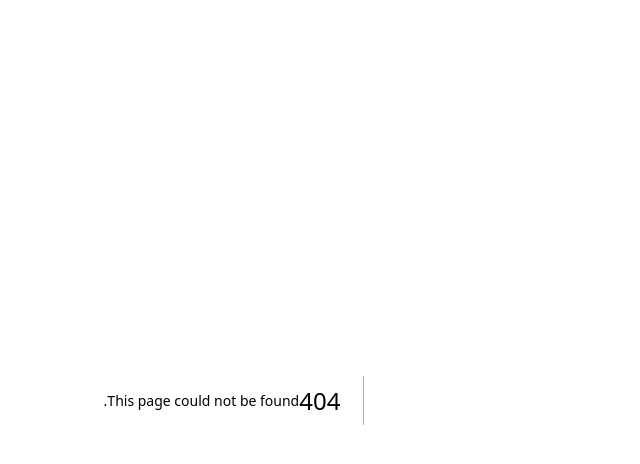
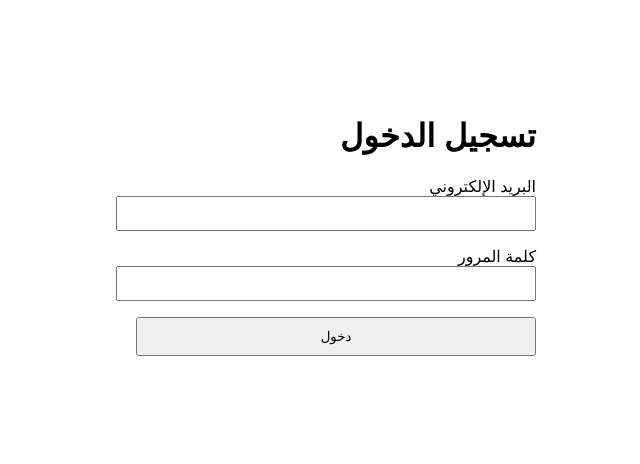
Before and after one commit to Nabilsuwan/majlis_library, a Next.js app in the folder app/: page /src/app/staff/login in a window 1280 px wide. Before the commit this address had no page. Shown: the top 464 px of the page, without its empty margins (438-1078 px from the left). Built offline with nearby package versions, Linux system fonts and the light colour scheme; no server answers.

Commit message:
Create page.tsx

```diff
--- /dev/null
+++ b/app/src/app/src/app/staff/login/page.tsx
@@ -0,0 +1,69 @@
+import { pool } from "@/lib/db";
+import { createSessionToken } from "@/lib/auth";
+import { cookies } from "next/headers";
+import { redirect } from "next/navigation";
+import bcrypt from "bcryptjs";
+
+async function login(formData: FormData) {
+  "use server";
+
+  const email = (formData.get("email") as string)?.trim().toLowerCase();
+  const password = formData.get("password") as string;
+
+  if (!email || !password) {
+    throw new Error("البريد الإلكتروني وكلمة المرور مطلوبان");
+  }
+
+  const result = await pool.query(
+    "SELECT id, email, role, password_hash, is_active FROM staff WHERE lower(email) = $1",
+    [email]
+  );
+
+  const user = result.rows[0];
+  if (!user || !user.is_active) {
+    throw new Error("بيانات الدخول غير صحيحة");
+  }
+
+  const valid = await bcrypt.compare(password, user.password_hash);
+  if (!valid) {
+    throw new Error("بيانات الدخول غير صحيحة");
+  }
+
+  const token = await createSessionToken({
+    staffId: user.id,
+    email: user.email,
+    role: user.role,
+  });
+
+  const cookieStore = await cookies();
+  cookieStore.set("majlis_session", token, {
+    httpOnly: true,
+    secure: true,
+    sameSite: "lax",
+    path: "/",
+    maxAge: 60 * 60 * 24 * 7, // 7 days
+  });
+
+  redirect("/staff/books");
+}
+
+export default function LoginPage() {
+  return (
+    <main style={{ padding: "2rem", fontFamily: "sans-serif", maxWidth: 400, margin: "4rem auto" }}>
+      <h1>تسجيل الدخول</h1>
+      <form action={login} style={{ display: "grid", gap: "1rem" }}>
+        <label>
+          البريد الإلكتروني
+          <input name="email" type="email" required style={{ width: "100%", padding: 8 }} />
+        </label>
+        <label>
+          كلمة المرور
+          <input name="password" type="password" required style={{ width: "100%", padding: 8 }} />
+        </label>
+        <button type="submit" style={{ padding: "10px 20px", cursor: "pointer" }}>
+          دخول
+        </button>
+      </form>
+    </main>
+  );
+}
```
